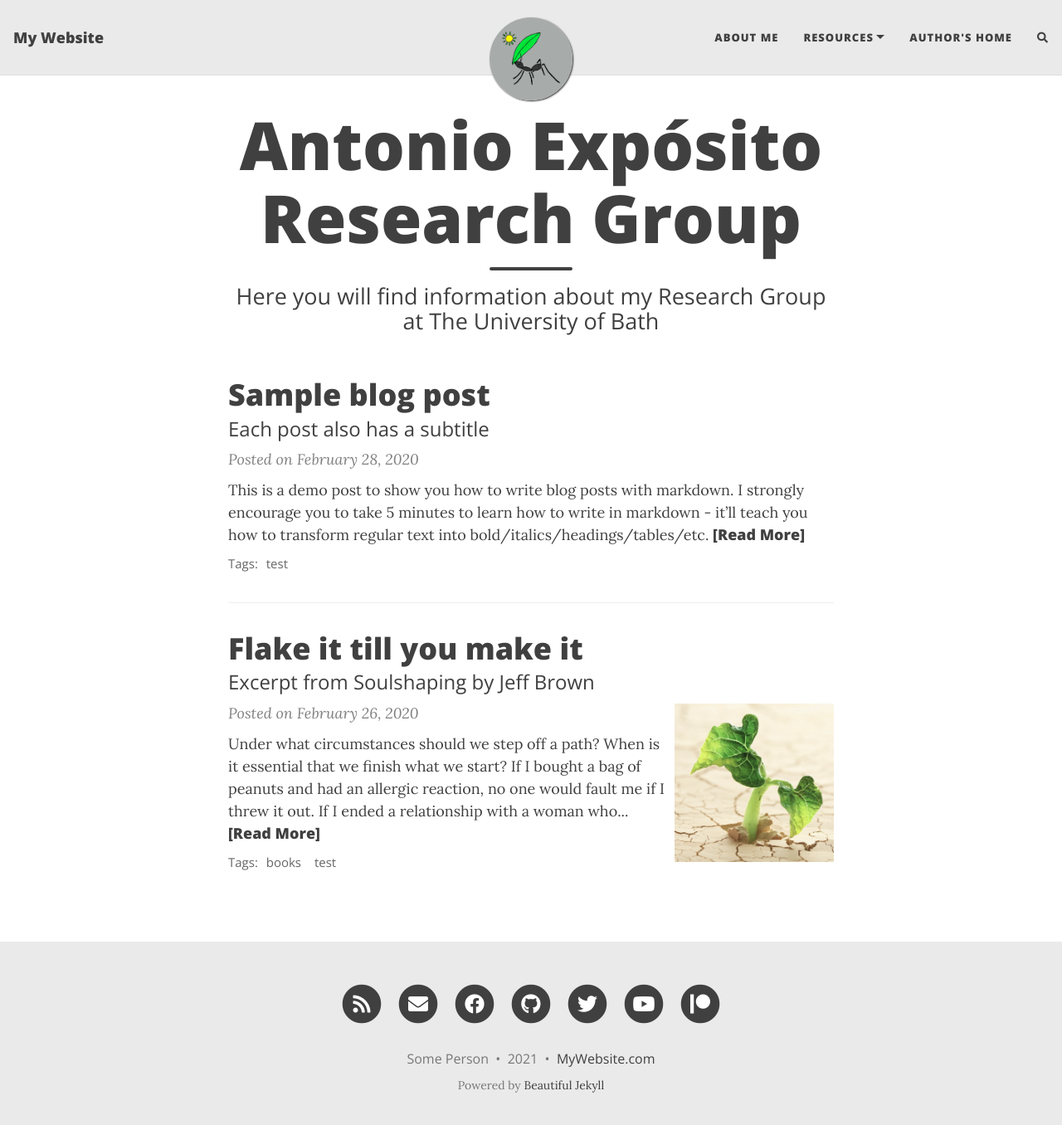
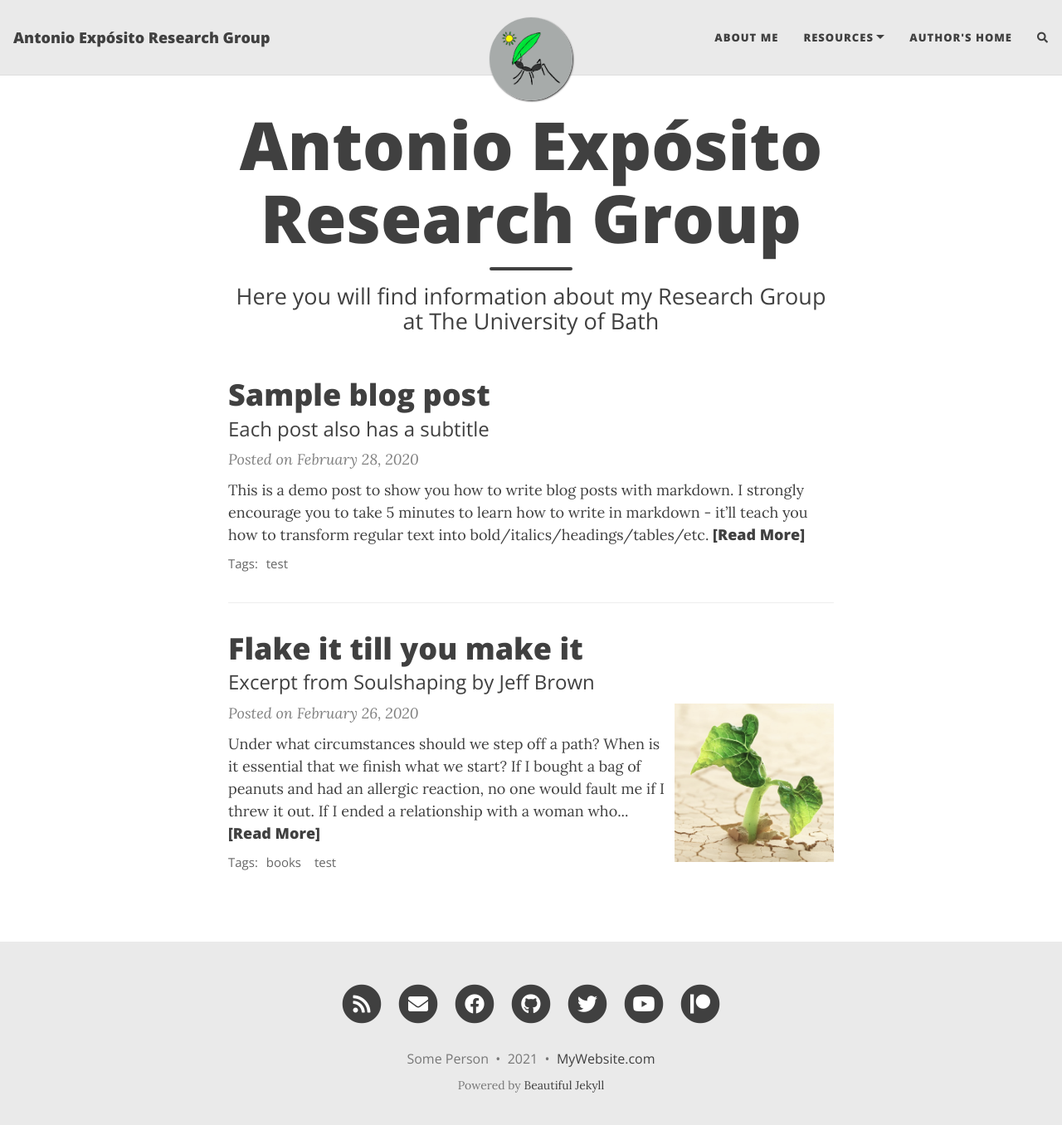
Before and after one commit to AntonioJExposito/AntonioJExposito.github.io, a Jekyll site: the page built from index.html, in a window 1280 px wide and 1369 px high. Shown: the top 1356 px of the window at 83% size. Built offline with Jekyll 4.4.1, drawn with Linux system fonts in a browser that asks for light colours; nearby versions of some CDN libraries; the list of posts is cut into pages by our own code; comment, search, counter and statistics services are not loaded.

Commit message:
Update _config.yml

```diff
--- a/_config.yml
+++ b/_config.yml
@@ -6,7 +6,7 @@
 # --- Required options --- #
 
 # Name of website
-title: My Website
+title: Antonio Expósito Research Group
 
 # Your name to show in the footer
 author: Some Person
```
